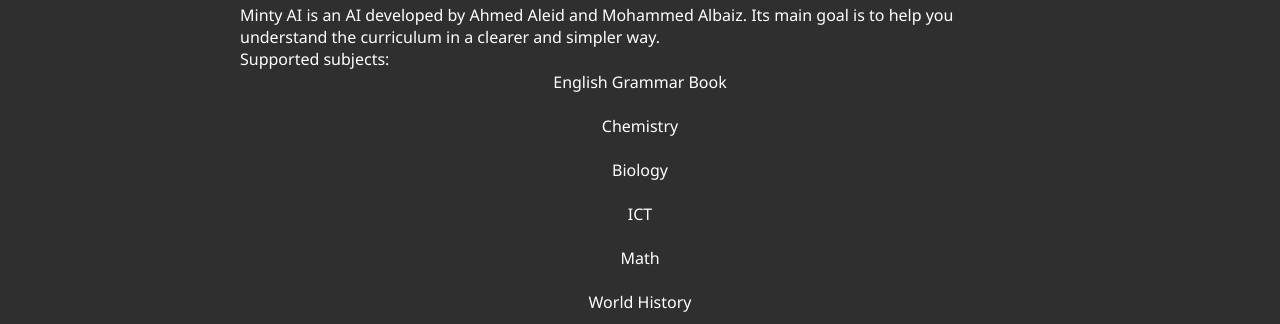
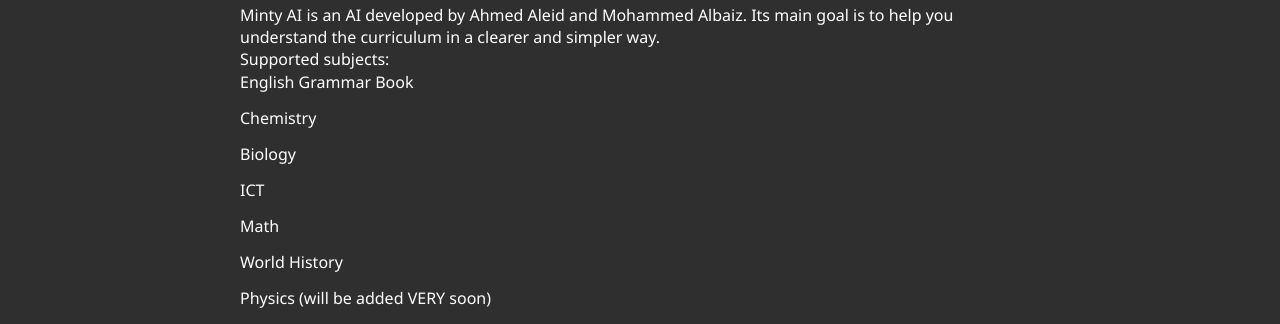
Before and after one commit to mintyAI/MintyAI-demo, a plain HTML site: page about.html in a window 1280 px wide. Shown: the part 181-505 px from the top of the page. Drawn offline with Linux system fonts and the light colour scheme.

Commit message:
Update styles.css

```diff
--- a/styles.css
+++ b/styles.css
@@ -347,6 +347,7 @@
 .answer {
   color: #98fbcb;
   display: inline-block;
+text-align: center;
   margin-top: 4px;
 }
 .Commonly-asked-questions {
@@ -362,11 +363,6 @@
   width: 100%;
   max-width: 800px;
   margin: 0 auto;
-}
-
-.page-content li {
-  margin-bottom: 20px;
-  text-align: center; /* center questions & answers */
 }
 
 .question {
```
